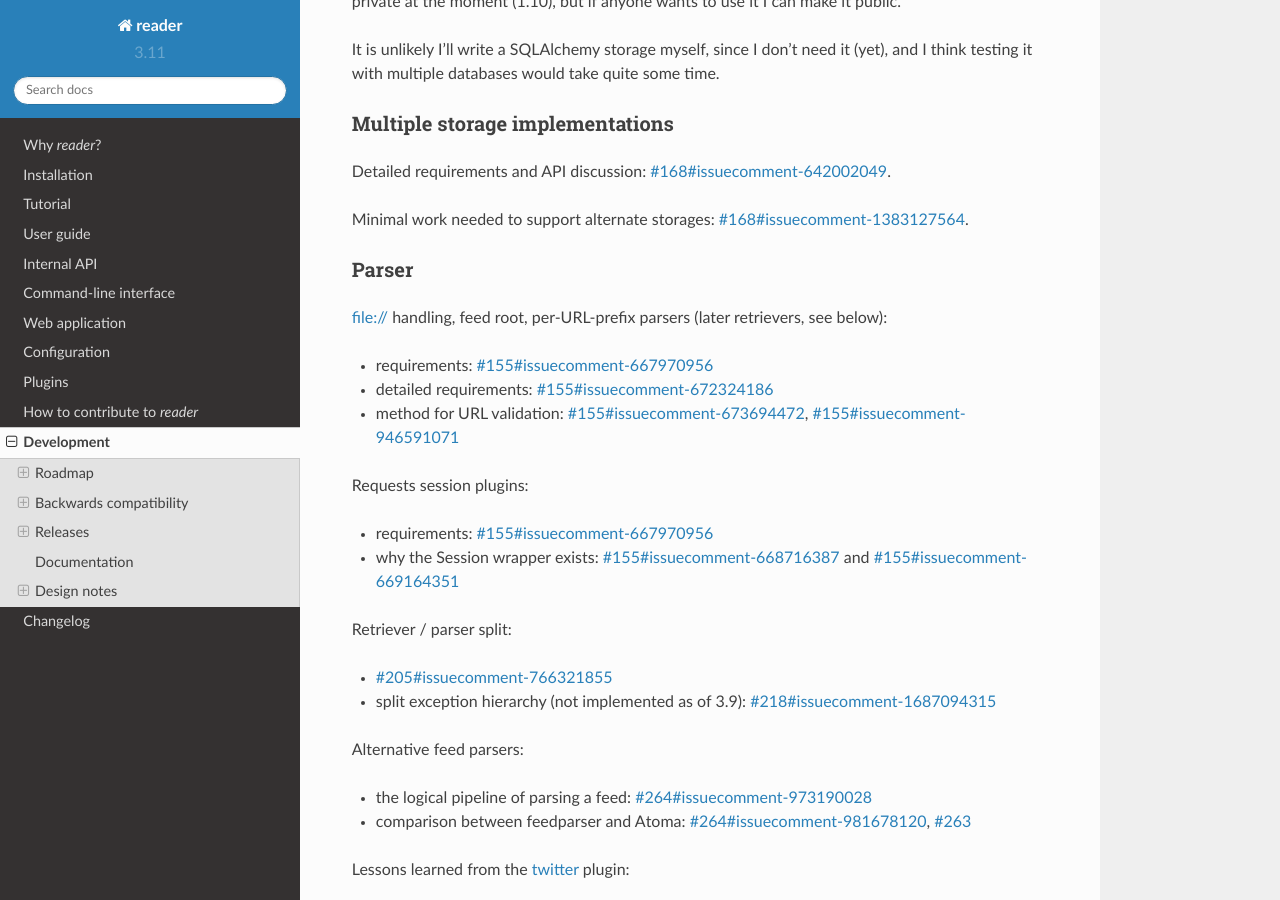
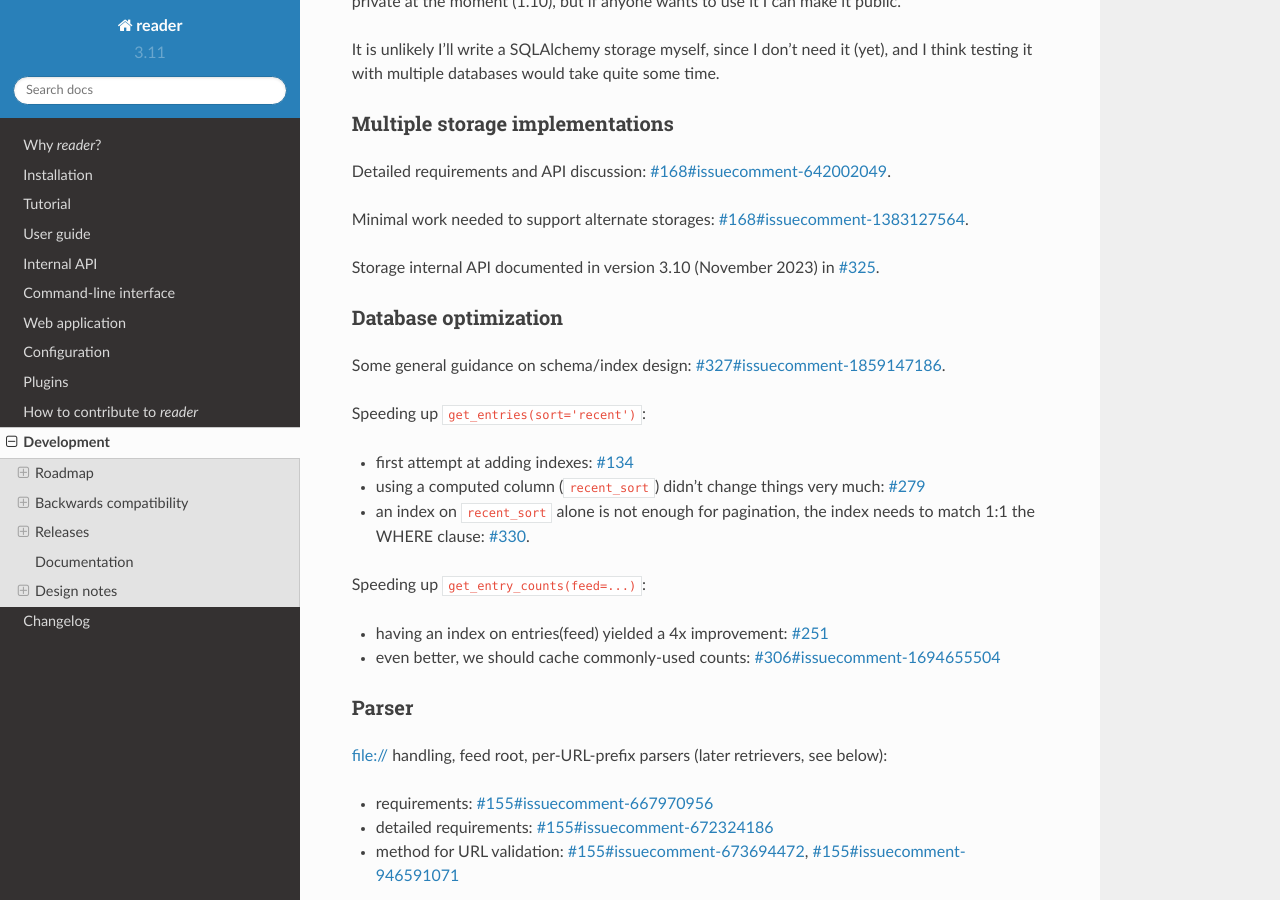
Before and after one commit to Alcides1123/reader, a Sphinx documentation site: the page built from docs/dev.rst, in a window 1280 px wide and 900 px high, scrolled down 5230 px. Built offline with Sphinx 7.4.7 and the Read the Docs theme 2.0.0, drawn with Linux system fonts in a browser that asks for light colours; pages that are not in the unit, such as notebooks, are missing from menus; some of the changed text lies outside the part shown.

Commit message:
Dev notes for #327, #330, and #325.

```diff
--- a/docs/dev.rst
+++ b/docs/dev.rst
@@ -339,6 +339,26 @@ Detailed requirements and API discussion: :issue:`168#issuecomment-642002049`.
 
 Minimal work needed to support alternate storages: :issue:`168#issuecomment-1383127564`.
 
+Storage internal API documented in version 3.10 (November 2023) in :issue:`325`.
+
+
+Database optimization
+~~~~~~~~~~~~~~~~~~~~~
+
+Some general guidance on schema/index design: :issue:`327#issuecomment-1859147186`.
+
+Speeding up ``get_entries(sort='recent')``:
+
+* first attempt at adding indexes: :issue:`134`
+* using a computed column (``recent_sort``) didn't change things very much: :issue:`279`
+* an index on ``recent_sort`` alone is not enough for pagination,
+  the index needs to match 1:1 the WHERE clause: :issue:`330`.
+
+Speeding up ``get_entry_counts(feed=...)``:
+
+* having an index on entries(feed) yielded a 4x improvement: :issue:`251`
+* even better, we should cache commonly-used counts: :issue:`306#issuecomment-1694655504`
+
 
 Parser
 ~~~~~~
@@ -522,11 +542,16 @@ and why I want more use-cases before implementing them (basically, YAGNI):
 
 :issue:`253` discusses using entry tags to implement the current entry flags
 (read, important); tl;dr: it's not worth adding entry tags just for this.
+:issue:`327` discusses using entry tags for ``has_enclosures``; tl;dr:
+it wouldn't save a lot of code, it would be only *a bit* slower,
+and it reconfirms that read and important are integral to the data model,
+so we still want them as regular columns.
 
 After closing :issue:`228` with `wontfix` in late 2021,
 in early 2022 (following the :issue:`266` tag/metadata unification)
 I implemented entry and global tags in :issue:`272`;
 there's a list of known use cases in the issue description.
+
 
 Resource tags
 ^^^^^^^^^^^^^
@@ -629,6 +654,12 @@ Using a single Reader objects from multiple threads
 
 Some thoughts on why it's difficult to do: :issue:`206#issuecomment-751383418`.
 
+Requirements and use cases: :issue:`206#issuecomment-1179739301`.
+
+When/how to run ``pragma optimize``: :issue:`206#issuecomment-1183660880`.
+
+Full support added in version 2.16 (July 2022).
+
 
 Plugins
 ~~~~~~~
```
